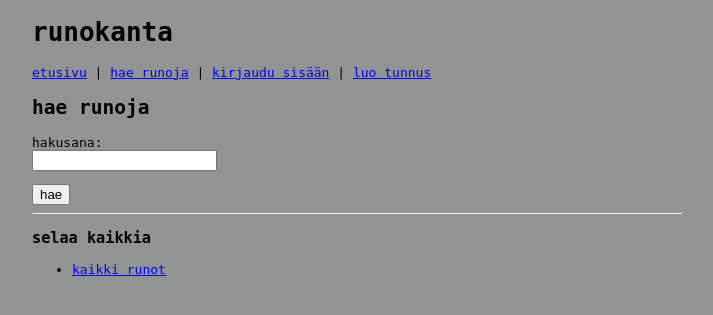
After one commit to late-1/runokanta, a Flask app: page /find_poem in a window 1280 px wide. The commit adds this page. Shown: the top 315 px of the page, without its empty margins (283-996 px from the left). Run offline with Flask 3, Linux system fonts and the light colour scheme.

Commit message:
template for search and fix layout nav

```diff
--- /dev/null
+++ b/templates/find_poem.html
@@ -0,0 +1,39 @@
+{% extends "layout.html" %}
+
+{% block title %}hae runoja{% endblock %}
+
+{% block content %}
+<h2>hae runoja</h2>
+
+<form action="/find_poem" method="get">
+  <p>
+    <label for="query">hakusana</label>: <br />
+    <input type="text" name="query" id="query" value="{{ query }}"/>
+  </p>
+
+  <input type="submit" value="hae" />
+</form>
+
+{% if query %}
+<h3>tulokset</h3>
+{% if results %}
+  <ul>
+    {% for poem in results %}
+      <li>
+        <a href="/poem/{{ poem['id'] }}"><strong>{{ poem['title'] }}</strong></a> — {{ poem['username'] }}<br>
+        <small>{{ poem.published }}</small>
+      </li>
+    {% endfor %}
+  </ul>
+{% else %}
+  <p>ei tuloksia haulle "{{ query }}"</p>
+{% endif %}
+{% endif %}
+
+<hr>
+
+<h3>selaa kaikkia</h3>
+<ul>
+  <li><a href="/">kaikki runot</a></li>
+</ul>
+{% endblock %}
--- a/templates/layout.html
+++ b/templates/layout.html
@@ -17,7 +17,7 @@
 
   <p>
     <a href="/">etusivu</a> |
-    <a href="/find_item">hae runoja</a> |
+    <a href="/find_poem">hae runoja</a> |
   {% if session.user_id %}
     <a href="/new_poem">uusi runo</a> |
     <a href="/logout">kirjaudu ulos</a>
```
